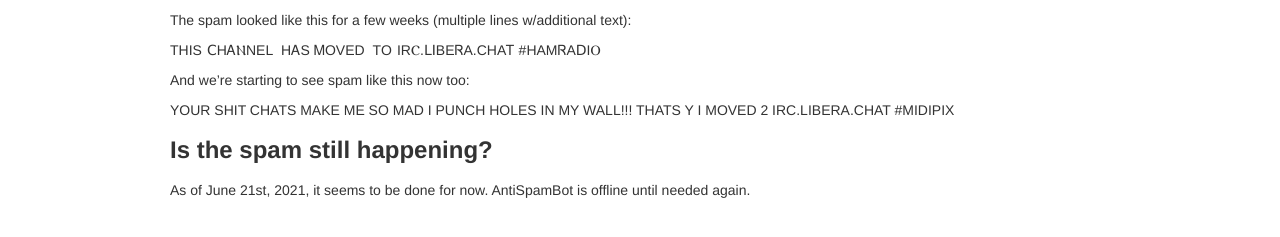
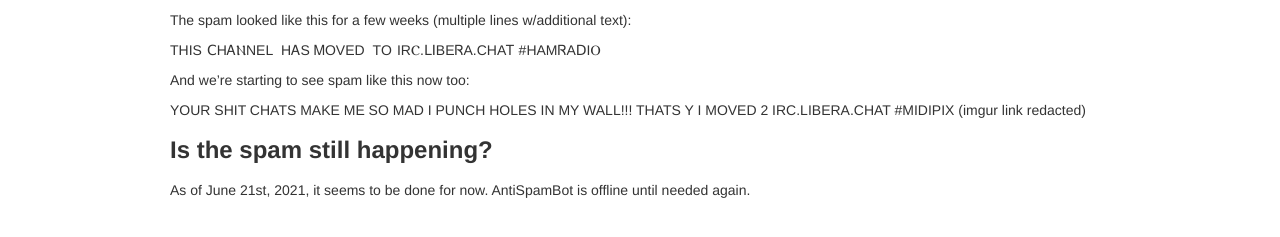
Before and after one commit to oftc/oftc-web, a Jekyll site: the page built from AntiSpamBot.md, in a window 1280 px wide and 1297 px high. Shown: the part 1047-1284 px from the top of the window. Built offline with Jekyll 4.4.1, drawn with Linux system fonts in a browser that asks for light colours.

Commit message:
Use () not <> so text shows up in markdown

```diff
--- a/AntiSpamBot.md
+++ b/AntiSpamBot.md
@@ -82,7 +82,7 @@
 
 And we're starting to see spam like this now too:
 
-   YOUR SHIT CHATS MAKE ME SO MAD I PUNCH HOLES IN MY WALL!!! THATS Y I MOVED 2 IRC.LIBERA.CHAT #MIDIPIX <imgur link redacted>
+   YOUR SHIT CHATS MAKE ME SO MAD I PUNCH HOLES IN MY WALL!!! THATS Y I MOVED 2 IRC.LIBERA.CHAT #MIDIPIX (imgur link redacted)
 
 ## Is the spam still happening?
 
```
